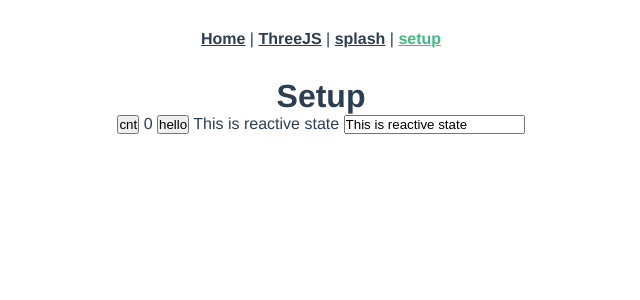
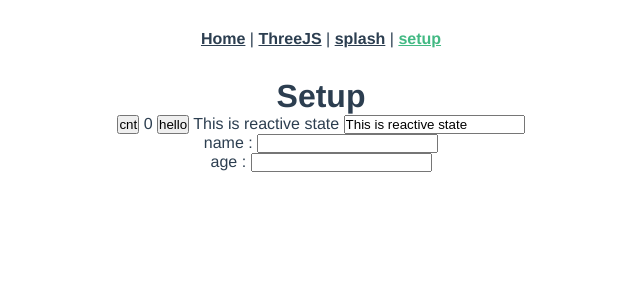
Before and after one commit to jh8057/zzemalvue3, a Vue app: page /setup in a window 1280 px wide. Shown: the top 300 px of the page, without its empty margins (319-959 px from the left). Built offline with nearby package versions, Linux system fonts and the light colour scheme.

Commit message:
[vue3] types & refs

```diff
--- a/src/utils/types.ts
+++ b/src/utils/types.ts
@@ -1,8 +1,7 @@
-interface MyType {
+interface printTestType {
     test: string;
-    num: number;
     printLog: () => void;
     printHello: () => void;
 }
 
-export { MyType };
+export { printTestType };
--- a/src/views/SetupView.vue
+++ b/src/views/SetupView.vue
@@ -7,20 +7,27 @@
         <button @click="printHello">hello</button>
         {{ test }}
         <input v-model="test" />
+
+        <div class="info">
+            name : {{ name }}<input v-model="name" /><br />
+            age : {{ age }}<input v-model="age" />
+        </div>
     </div>
 </template>
 
 <script lang="ts">
 import { ref, defineComponent } from 'vue';
-import refs from './composables/refs';
+import printTest from './composables/printTest';
+import info from './composables/info';
 
 export default defineComponent({
     props: {
         user: { type: String },
     },
     setup(props: Object) {
-        console.log(props);
-        const { printHello, test } = refs();
+        console.log('user:', props);
+        const { printHello, test } = printTest();
+        const { name, age } = info();
 
         let cnt = ref(0); // reactive
 
@@ -28,7 +35,7 @@ export default defineComponent({
             cnt.value++;
         };
 
-        return { increaseCnt, cnt, printHello, test };
+        return { increaseCnt, cnt, printHello, test, name, age };
     },
 });
 </script>
--- /dev/null
+++ b/src/views/composables/info.ts
@@ -0,0 +1,17 @@
+import { reactive, toRefs } from 'vue';
+
+interface infoType {
+    name: string;
+    age: number | string;
+}
+
+export default () => {
+    const state: infoType = reactive({
+        name: '',
+        age: '',
+    });
+
+    return {
+        ...toRefs(state),
+    };
+};
--- a/src/views/composables/refs.ts
+++ b/src/views/composables/printTest.ts
@@ -1,14 +1,17 @@
 import { reactive, toRefs } from 'vue';
-import { MyType } from '@/utils/types';
+// import { printTestType } from '@/utils/types';
+
+interface printTestType {
+    test: string;
+}
 
 export default () => {
-    const state = reactive({
+    const state: printTestType = reactive({
         test: 'This is reactive state',
-        num: 0,
-        printLog: () => {
-            console.log('print');
-        },
     });
+    const printLog = () => {
+        console.log('print');
+    };
 
     const printHello = () => {
         console.log('Hello');
@@ -16,6 +19,7 @@ export default () => {
 
     return {
         ...toRefs(state),
+        printLog,
         printHello,
     };
 };
```
